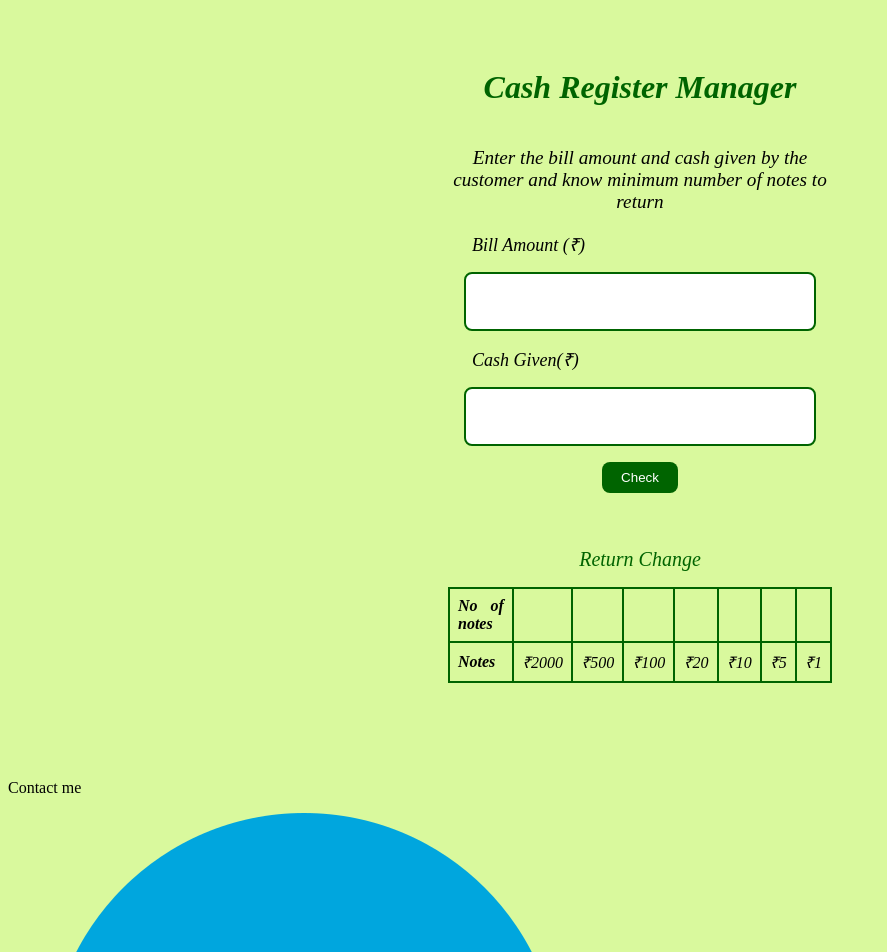
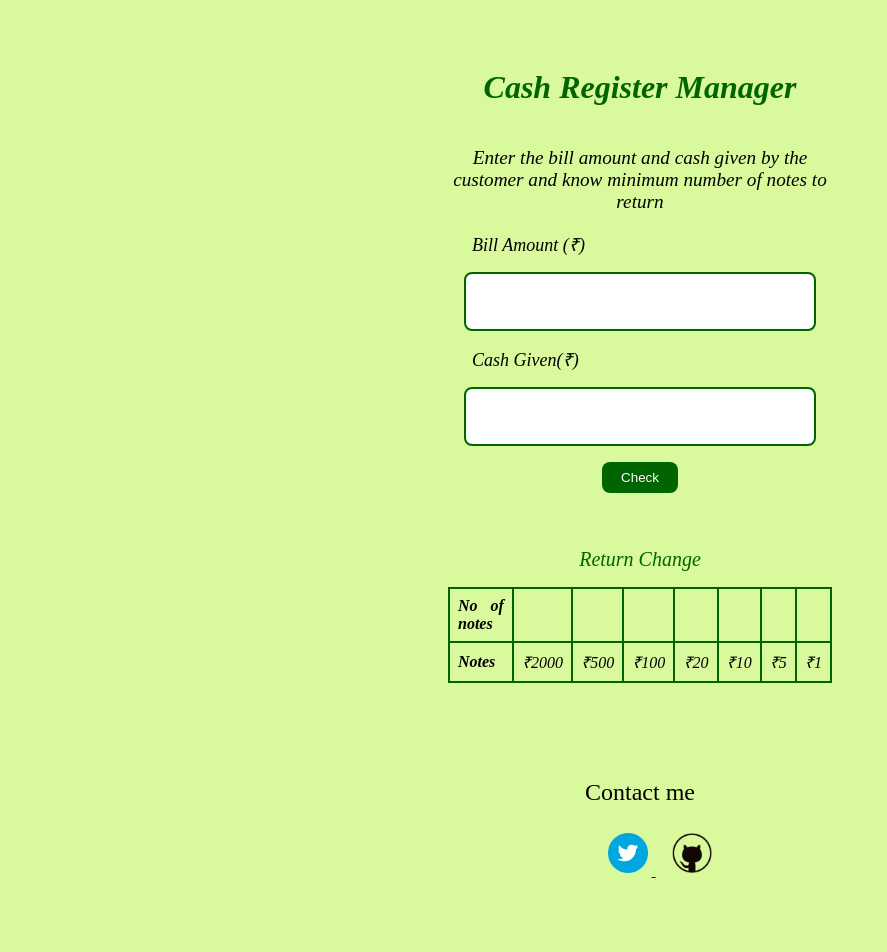
Before and after one commit to mahimagupta24/cash-register-manager, a plain HTML site: page index.html in a window 1280 px wide. Shown: the top 952 px of the page, without its empty margins (0-887 px from the left). After the commit the page ends 896 px from the top, so only its background shows below. Drawn offline with Linux system fonts and the light colour scheme.

Commit message:
footer add

```diff
--- a/styles.css
+++ b/styles.css
@@ -57,3 +57,22 @@ th,td{
     border:2px solid darkgreen ;
     padding: 0.5rem;
 }
+footer {
+    text-align: center;
+    bottom: 0;
+    left: 0;
+    right: 0;
+  }
+  footer p{
+    text-align: center;
+    font-size: x-large;
+  }
+img{
+    width:40px;
+}
+a,
+img,
+li {
+  display: inline;
+  padding: 0.2rem;
+}
```
